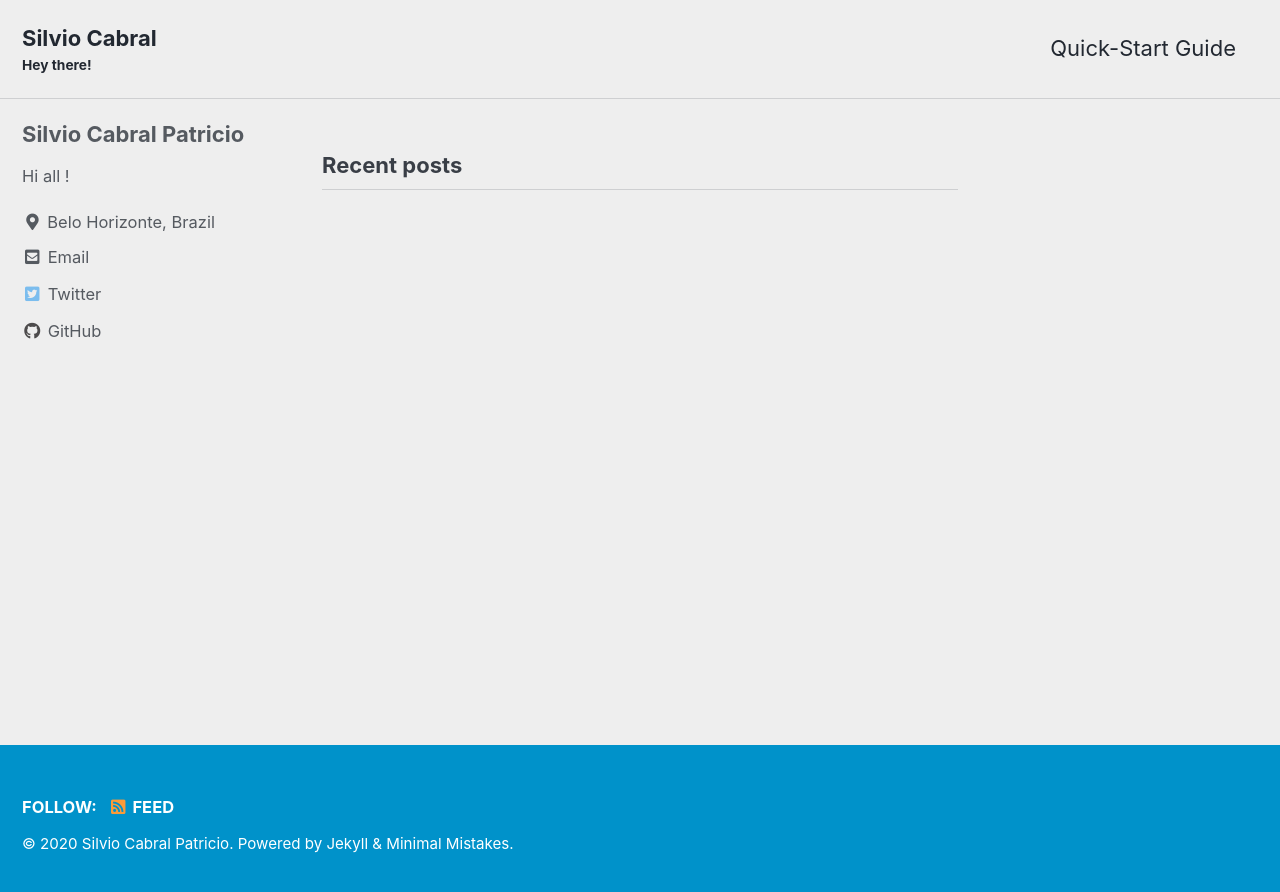
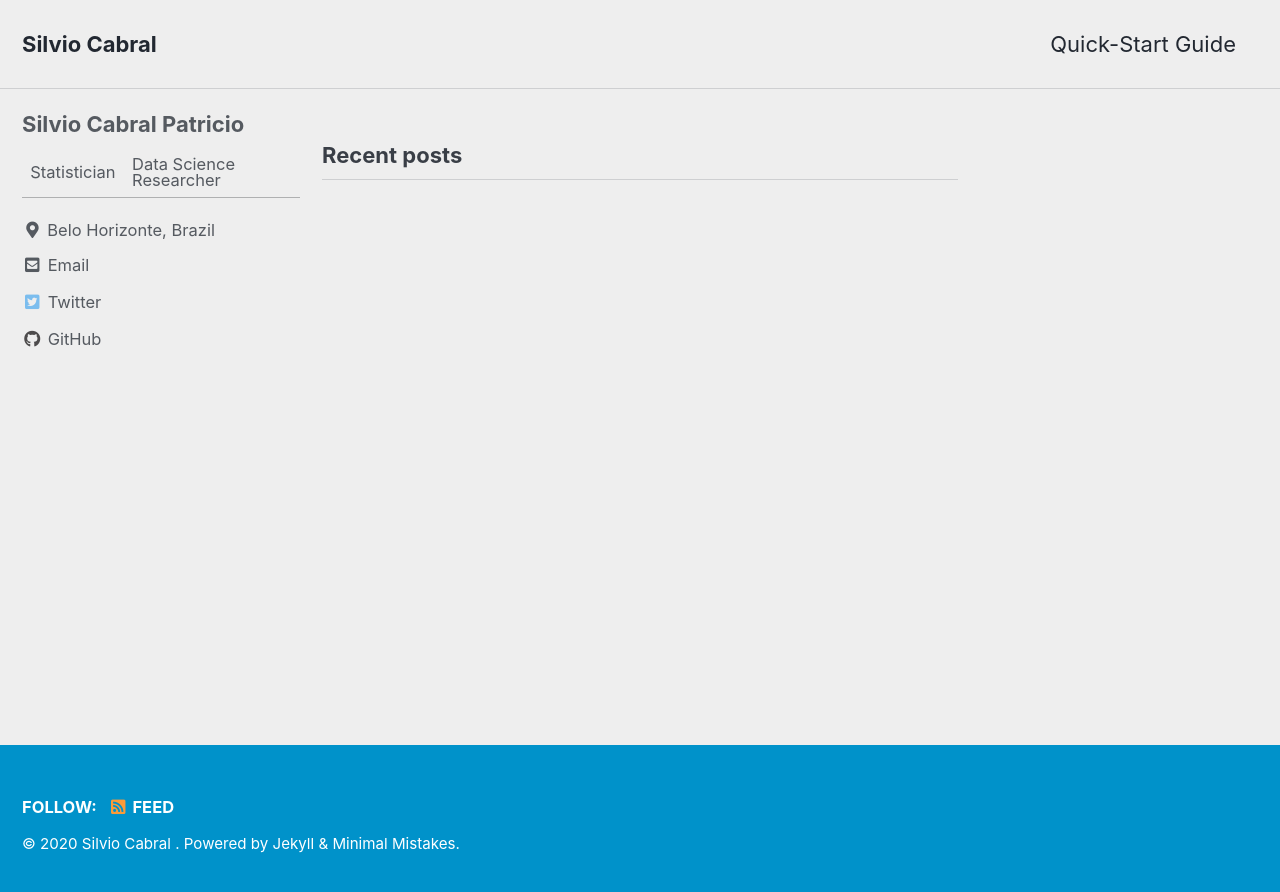
Before and after one commit to scpatricio/scpatricio.github.io, a Jekyll site: the page built from index.html, in a window 1280 px wide. Shown: the top 892 px of the page. Built offline with Jekyll 4.4.1, drawn with Linux system fonts in a browser that asks for light colours; cached includes are drawn as plain includes; the list of posts is cut into pages by our own code.

Commit message:
new github commit

```diff
--- a/_config.yml
+++ b/_config.yml
@@ -18,8 +18,8 @@ minimal_mistakes_skin    : "air" # "air", "aqua", "contrast", "dark", "dirt", "n
 locale                   : "en-US"
 title                    : "Silvio Cabral"
 title_separator          : "-"
-subtitle                 : "Hey there!"
-name                     : "Silvio Cabral Patricio"
+subtitle                 : #"Hey there!"
+name                     : "Silvio Cabral "
 description              : "Welcome to my page."
 url                      : # the base hostname & protocol for your site e.g. "https://mmistakes.github.io"
 baseurl                  : # the subpath of your site, e.g. "/blog"
@@ -95,7 +95,7 @@ analytics:
 author:
   name             : "Silvio Cabral Patricio"
   avatar           : # path of avatar image, e.g. "/assets/images/bio-photo.jpg"
-  bio              : "Hi all !"
+  bio              : "Statistician | Data Science Researcher"
   location         : "Belo Horizonte, Brazil"
   email            : #"silviocabralpatricio@msn.com"
   links:
```
